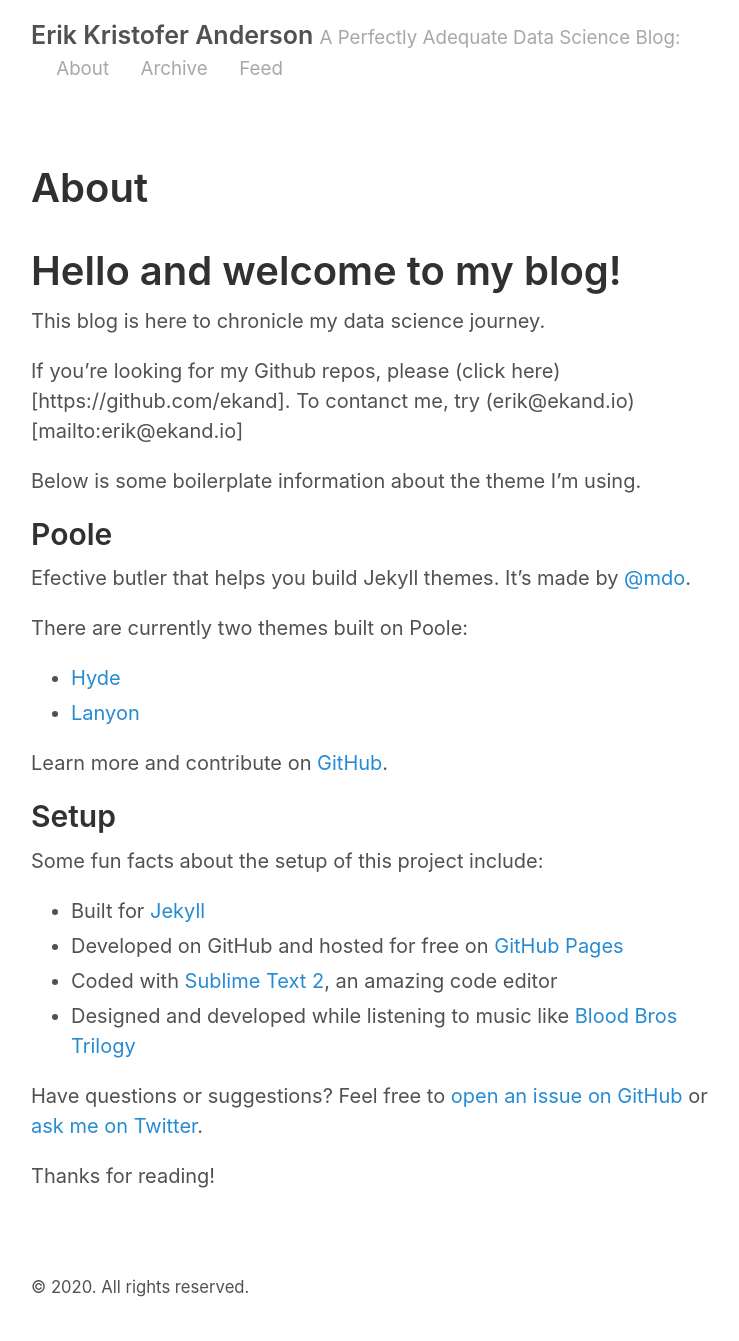
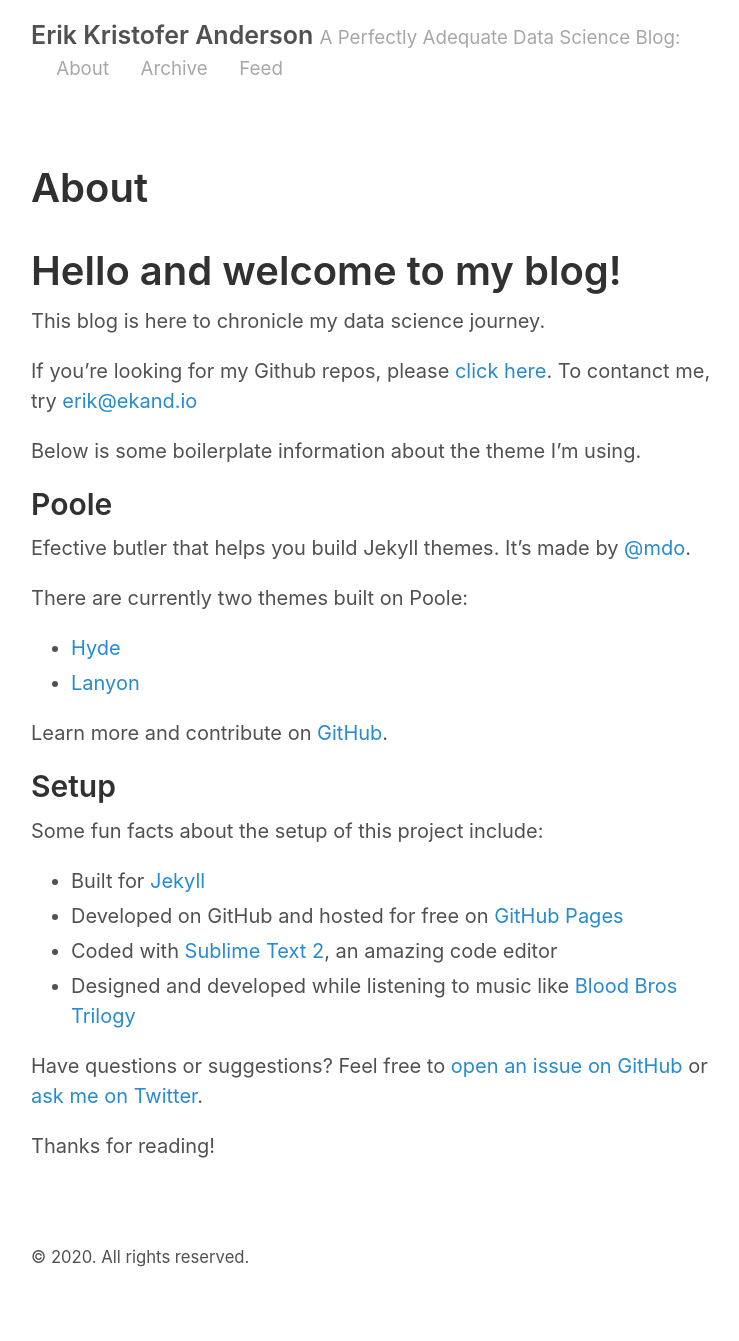
Before and after one commit to erikkristoferanderson/ekand.github.io, a Jekyll site: the page built from about.md, in a window 1280 px wide. Shown: the whole page, without its empty margins (259-998 px from the left). Built offline with Jekyll 4.4.1, drawn with Linux system fonts in a browser that asks for light colours; after the commit the page ends 1311 px from its top, so only the background shows below that.

Commit message:
Update about.md

```diff
--- a/about.md
+++ b/about.md
@@ -7,8 +7,8 @@ title: About
 
 This blog is here to chronicle my data science journey.
 
-If you're looking for my Github repos, please (click here)[https://github.com/ekand].
-To contanct me, try (erik@ekand.io)[mailto:erik@ekand.io]
+If you're looking for my Github repos, please [click here](https://github.com/ekand).
+To contanct me, try [erik@ekand.io](mailto:erik@ekand.io)
 
 Below is some boilerplate information about the theme I'm using.
 
```
